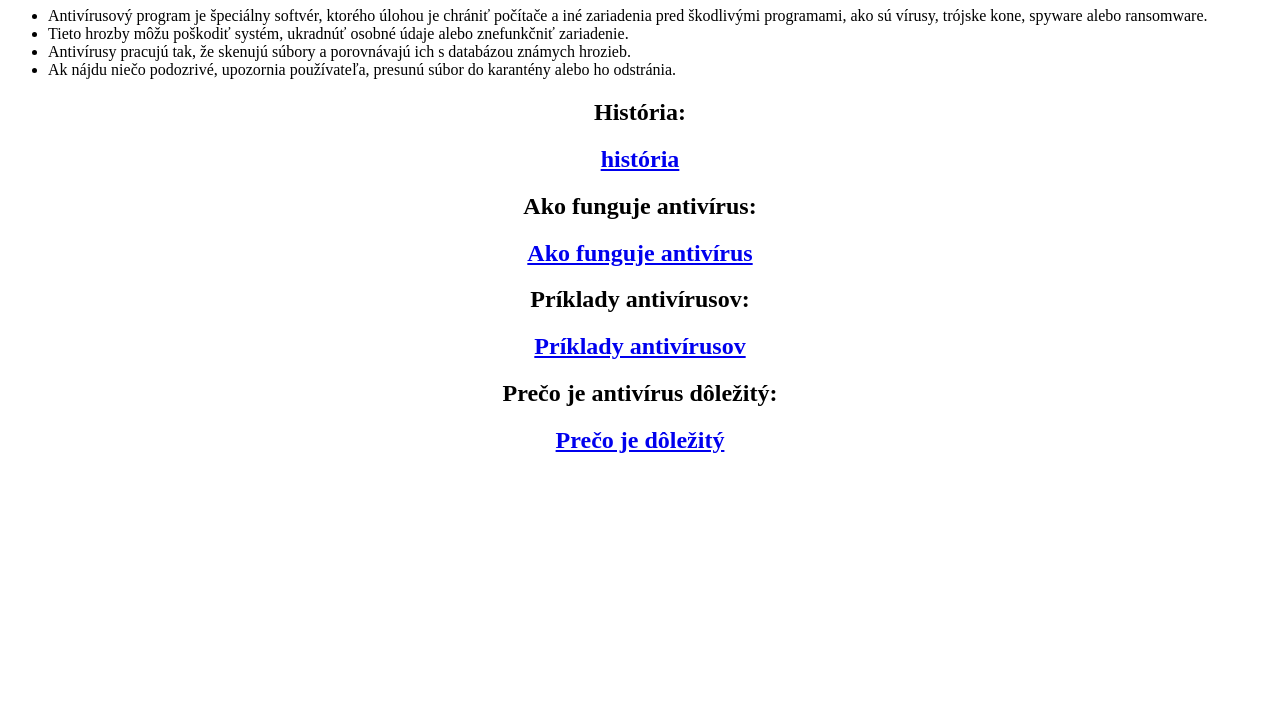
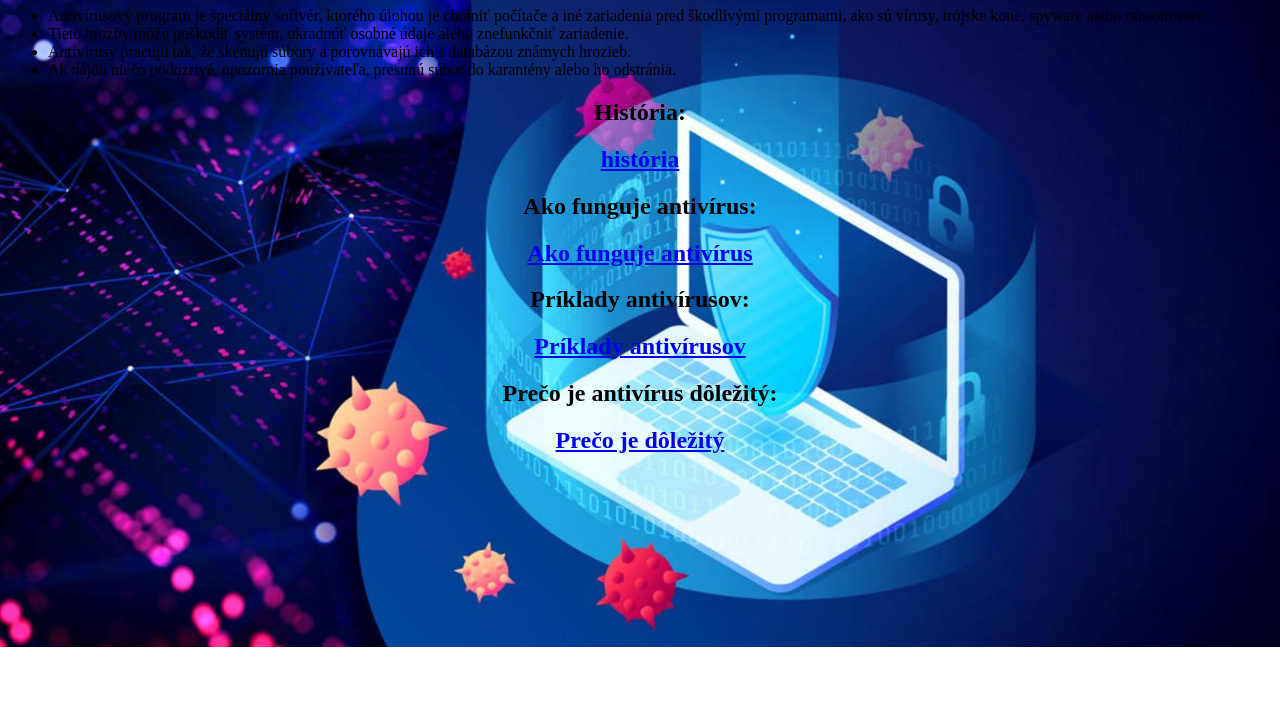
Before and after one commit to Bobrittodebandito/Antiv-rusov-program, a plain HTML site: page projekt.html in a window 1280 px wide. Shown: the part 73-800 px from the top of the page. Drawn offline with Linux system fonts and the light colour scheme.

Commit message:
Update projekt.html

```diff
--- a/projekt.html
+++ b/projekt.html
@@ -4,7 +4,7 @@
     <meta charset="UTF-8">
     <title>Antivírusový program</title>
   </head>
-  <body background="images/matko.jpeg;background-repeat:no-repeat;background-size:cover;">
+  <body background="images/matko.jpeg" style="background-repeat:no-repeat;background-size:cover;">
 
     <h1 style="font-family:Linux Libertine G; font-size:200%; text-align:center; color:#408000;">
       Čo je to antivírusový program:
```
